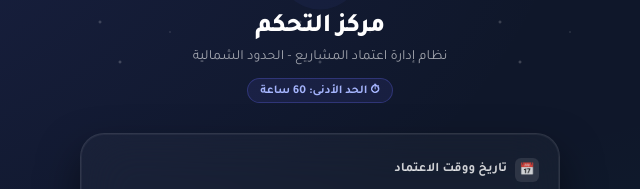
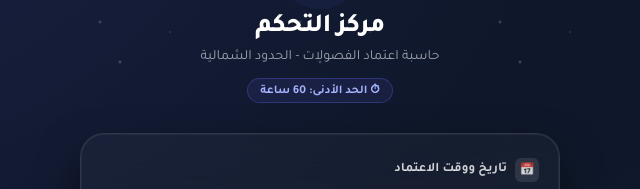
Before and after one commit to Astral-AF/war-calculator, a plain HTML site: page index.html in a window 1280 px wide. Shown: the part 158-347 px from the top of the page, 320-960 px from the left. Drawn offline with Linux system fonts and the light colour scheme.

Commit message:
Update index.html

```diff
--- a/index.html
+++ b/index.html
@@ -257,7 +257,7 @@
         <div class="header">
             <div class="logo-badge">🛡️</div>
             <h1>مركز التحكم</h1>
-            <p>نظام إدارة اعتماد المشاريع - الحدود الشمالية</p>
+            <p>حاسبة اعتماد الفصولات - الحدود الشمالية</p>
             <div class="sub-badge">⏱ الحد الأدنى: 60 ساعة</div>
         </div>
 
```
